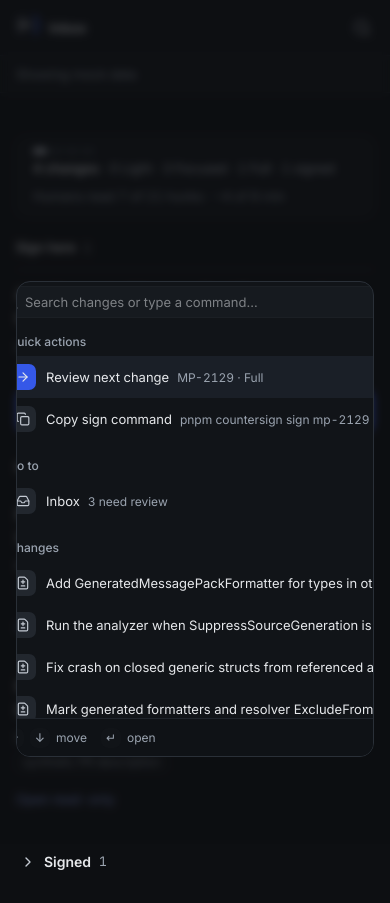
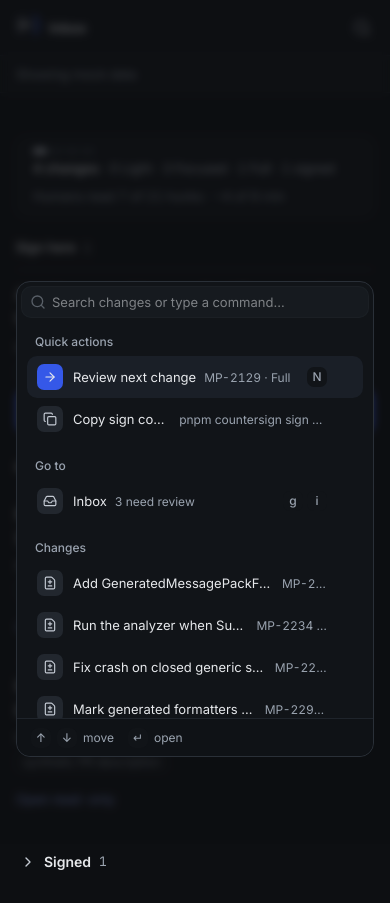
Before and after one commit to miska-voutilainen/junction-2026, a Next.js app: page / in a window 390 px wide. Both pictures are taken after a click on the button "Search and quick actions". Built offline with nearby package versions, Linux system fonts and the light colour scheme.

Commit message:
fix(shell): keep the command menu inside its dialog on phones

```diff
--- a/src/components/CommandMenu.tsx
+++ b/src/components/CommandMenu.tsx
@@ -143,7 +143,8 @@ export function CommandMenu({ changes }: { changes: ShellChange[] }) {
       >
         <DialogTitle className="sr-only">Quick actions</DialogTitle>
         <DialogDescription className="sr-only">Search changes, pages and actions.</DialogDescription>
-        <motion.div {...menuEntrance} style={{ transformOrigin: originFor(trigger) }}>
+        {/* min-w-0: the dialog is a grid; without it the list grows to its longest row and spills past a phone screen. */}
+        <motion.div {...menuEntrance} className="min-w-0" style={{ transformOrigin: originFor(trigger) }}>
           <Command className="rounded-menu! bg-transparent p-0">
             <CommandInput
               value={query}
```
Also changed, not shown: 2 other files (tests, documents, lock files or other folders).
